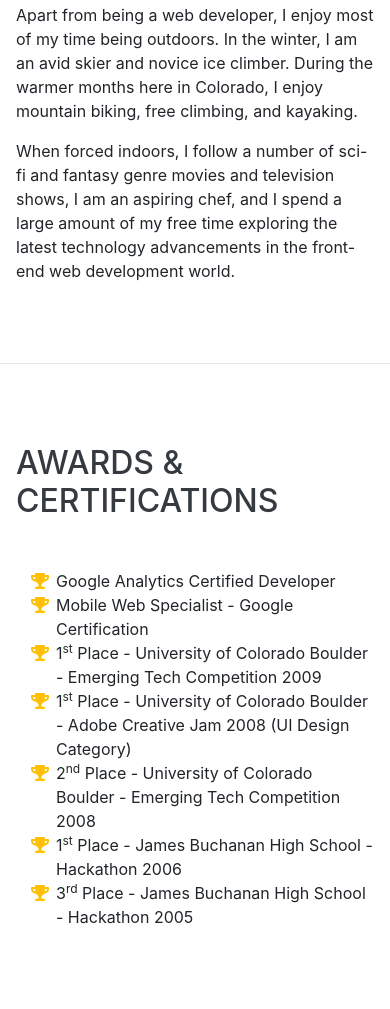
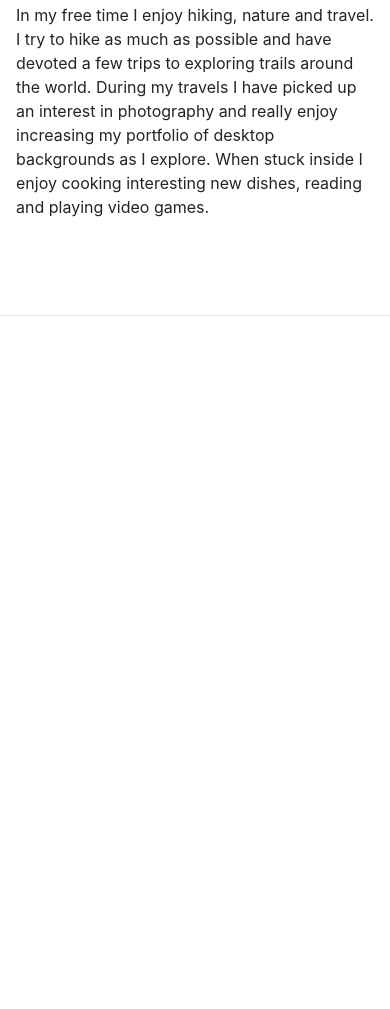
Before and after one commit to kvaratskhelia/kvaratskhelia.github.io, a website with bundled scripts: page index.html in a window 390 px wide. Shown: the part 2973-3982 px from the top of the page. After the commit the page ends 3289 px from the top, so only its background shows below. Built offline with nearby package versions, Linux system fonts and the light colour scheme; a web font is replaced by a local one.

Commit message:
fix(interest): modify interests section

```diff
--- a/index.html
+++ b/index.html
@@ -51,9 +51,6 @@
         </li>
         <li class="nav-item">
           <a class="nav-link js-scroll-trigger" href="#interests">Interests</a>
-        </li>
-        <li class="nav-item">
-          <a class="nav-link js-scroll-trigger" href="#awards">Awards</a>
         </li>
       </ul>
     </div>
@@ -200,46 +197,13 @@
     <section class="resume-section p-3 p-lg-5 d-flex align-items-center" id="interests">
       <div class="w-100">
         <h2 class="mb-5">Interests</h2>
-        <p>Apart from being a web developer, I enjoy most of my time being outdoors. In the winter, I am an avid skier and novice ice climber. During the warmer months here in Colorado, I enjoy mountain biking, free climbing, and kayaking.</p>
-        <p class="mb-0">When forced indoors, I follow a number of sci-fi and fantasy genre movies and television shows, I am an aspiring chef, and I spend a large amount of my free time exploring the latest technology advancements in the front-end web development world.</p>
+        <p>In my free time I enjoy hiking, nature and travel. I try to hike as much as possible and have devoted a few trips to exploring trails around the world. During my travels I have picked up an interest in photography and really enjoy increasing my portfolio of desktop backgrounds as I explore.
+          When stuck inside I enjoy cooking interesting new dishes, reading and playing video games.
+        </p>
       </div>
     </section>
 
     <hr class="m-0">
-
-    <section class="resume-section p-3 p-lg-5 d-flex align-items-center" id="awards">
-      <div class="w-100">
-        <h2 class="mb-5">Awards &amp; Certifications</h2>
-        <ul class="fa-ul mb-0">
-          <li>
-            <i class="fa-li fa fa-trophy text-warning"></i>
-            Google Analytics Certified Developer</li>
-          <li>
-            <i class="fa-li fa fa-trophy text-warning"></i>
-            Mobile Web Specialist - Google Certification</li>
-          <li>
-            <i class="fa-li fa fa-trophy text-warning"></i>
-            1<sup>st</sup>
-            Place - University of Colorado Boulder - Emerging Tech Competition 2009</li>
-          <li>
-            <i class="fa-li fa fa-trophy text-warning"></i>
-            1<sup>st</sup>
-            Place - University of Colorado Boulder - Adobe Creative Jam 2008 (UI Design Category)</li>
-          <li>
-            <i class="fa-li fa fa-trophy text-warning"></i>
-            2<sup>nd</sup>
-            Place - University of Colorado Boulder - Emerging Tech Competition 2008</li>
-          <li>
-            <i class="fa-li fa fa-trophy text-warning"></i>
-            1<sup>st</sup>
-            Place - James Buchanan High School - Hackathon 2006</li>
-          <li>
-            <i class="fa-li fa fa-trophy text-warning"></i>
-            3<sup>rd</sup>
-            Place - James Buchanan High School - Hackathon 2005</li>
-        </ul>
-      </div>
-    </section>
 
   </div>
 
```
